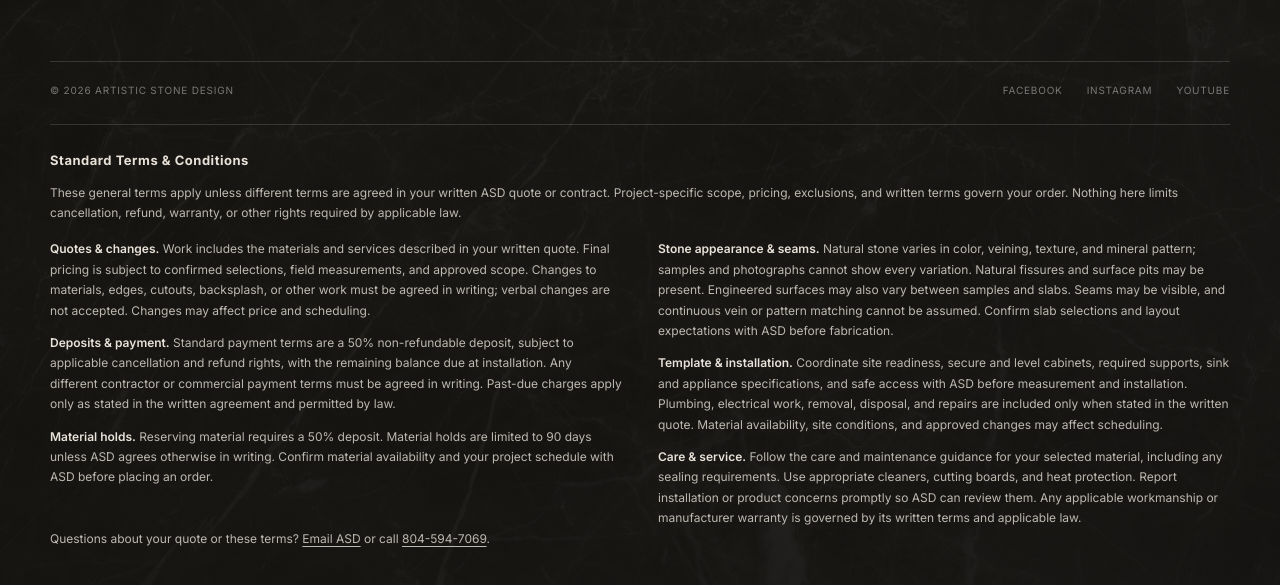
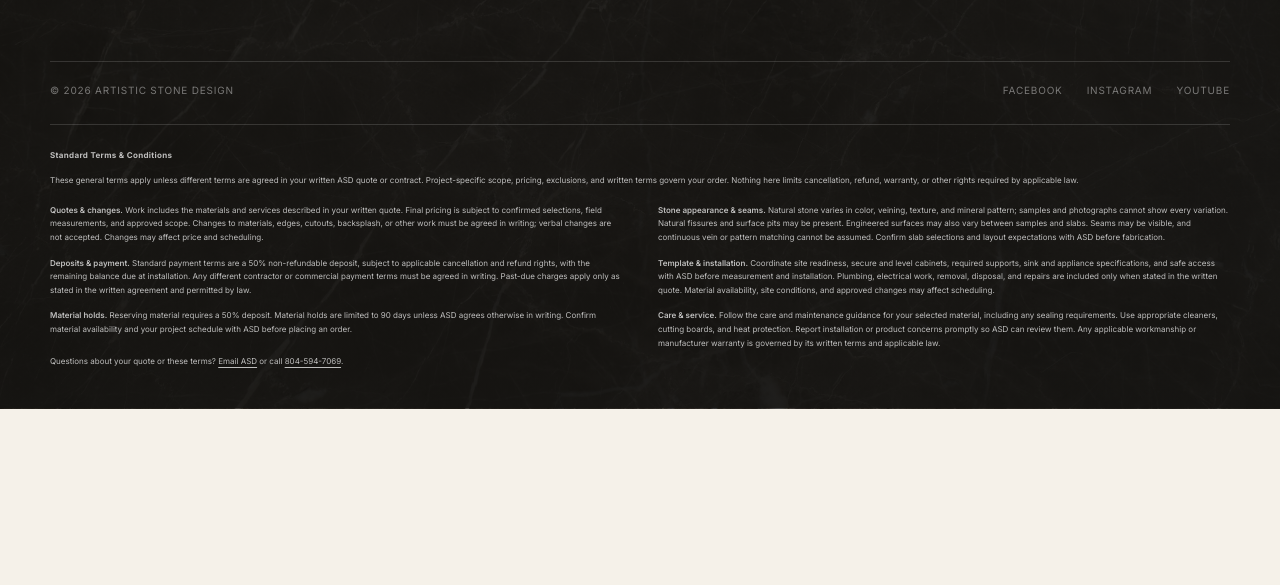
Before and after one commit to kkueny-source/asd-website, a website: page public/index.html in a window 1280 px wide. Shown: the part 5309-5894 px from the top of the page. After the commit the page ends 5718 px from the top, so only its background shows below. Drawn offline with nearby package versions, Linux system fonts and the light colour scheme.

Commit message:
Reduce footer terms to 8px and match contact text color

```diff
--- a/public/styles.css
+++ b/public/styles.css
@@ -266,12 +266,12 @@ footer address, .footer-grid > div:not(.footer-brand) p:not(.footer-label), .foo
 .footer-bottom { padding-top: 22px; display: flex; justify-content: space-between; gap: 30px; border-top: 1px solid rgba(255,255,255,.14); color: rgba(255,255,255,.42); font-size: 10px; letter-spacing: .08em; text-transform: uppercase; }
 .footer-bottom div { display: flex; gap: 24px; }
 
-.footer-terms { margin-top: 28px; padding-top: 24px; border-top: 1px solid rgba(255,255,255,.14); color: #bdb8b0; font-size: .75rem; line-height: 1.7; scroll-margin-top: 24px; }
-.footer-terms h2 { margin: 0 0 12px; color: #e8e2d8; font-family: Inter, Arial, sans-serif; font-size: .8125rem; font-weight: 700; letter-spacing: .04em; }
+.footer-terms { margin-top: 28px; padding-top: 24px; border-top: 1px solid rgba(255,255,255,.14); color: rgba(255,255,255,.72); font-size: 8px; line-height: 1.7; scroll-margin-top: 24px; }
+.footer-terms h2 { margin: 0 0 12px; color: inherit; font-family: Inter, Arial, sans-serif; font-size: inherit; font-weight: 700; letter-spacing: .04em; }
 .footer-terms > p { margin: 0 0 16px; }
 .footer-terms-copy { columns: 2; column-gap: 36px; }
 .footer-terms-copy p { margin: 0 0 12px; break-inside: avoid; }
-.footer-terms strong { color: #e8e2d8; font-weight: 600; }
+.footer-terms strong { color: inherit; font-weight: 600; }
 .footer-terms a, .pay-footer a { text-decoration: underline; text-underline-offset: 3px; }
 @media (max-width: 850px) { .footer-terms-copy { columns: 1; } }
 
```
